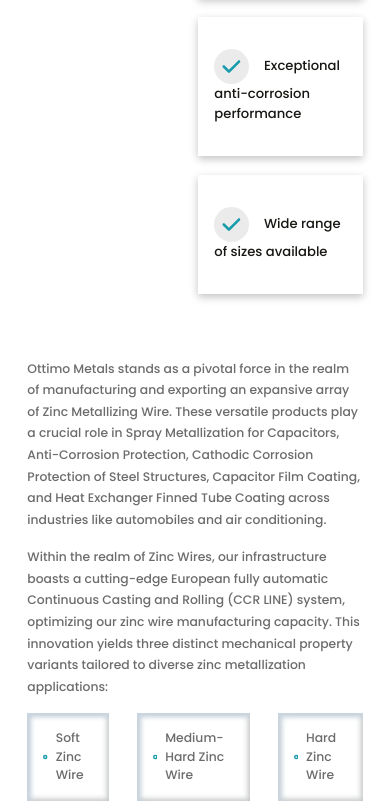
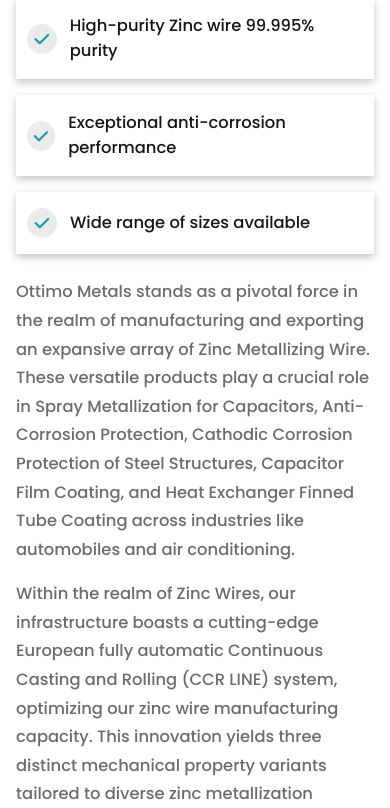
Before and after one commit to josephpal27/Ottimo-Metals, a React (Vite) app: page /products in a window 390 px wide. Shown: the part 1856-2664 px from the top of the page. Built offline with nearby package versions, Linux system fonts and the light colour scheme.

Commit message:
Zinc Wires Mobile view added

```diff
--- a/src/css/Products.css
+++ b/src/css/Products.css
@@ -434,7 +434,57 @@
 
 /* Mobile screen */
 @media screen and (max-width: 768px) {
-
+    .zinc-wires-content{
+        padding: 1.5rem 1rem;
+    }
+    .zinc-wires-top .zinc-top-image{
+        width: 100%;
+    }
+    .zinc-wires-top .zinc-top-content{
+        width: 100%;
+        margin-top: 1.5rem;
+    }
+    .zinc-wires-top .zinc-top-content h4{
+        font-size: calc(1.45rem + 0.5vw);
+    }
+    .zinc-wires-top .zinc-wire-highlights{
+        gap: 1rem;
+        margin-top: 0.7rem;
+    }
+    .zinc-wires-top .highlight-box{
+        padding: 1rem 0.7rem;
+    }
+    .zinc-wires-top .highlight-box span{
+        font-size: calc(0.9rem + 0.5vw);
+        display: flex;
+        align-items: center;
+    }
+    .zinc-wires-top .highlight-box .icon{
+        width: 30px;
+        height: 30px;
+        padding: 0.4rem;
+        margin-right: 0.8rem;
+    }
+    .zinc-wires-bottom{
+        margin-top: 1.5rem;
+    }
+    .zinc-wires-bottom p{
+        font-size: calc(0.9rem + 0.5vw);
+    }
+    .zinc-wires-bottom .zinc-options{
+        flex-direction: column;
+        gap: 1rem;
+    }
+    .zinc-wires-bottom .zinc-options .opt-box{
+        padding: 1rem 0.8rem;
+        gap: 0.5rem;
+    }
+    .zinc-wires-bottom .zinc-options .opt-box .icon{
+        font-size: calc(0.9rem + 0.5vw);
+    }
+    .zinc-wires-bottom .zinc-options span{
+        font-size: calc(0.9rem + 0.5vw);
+    }
 }
 /* Zinc Wires Content End */
 
```
